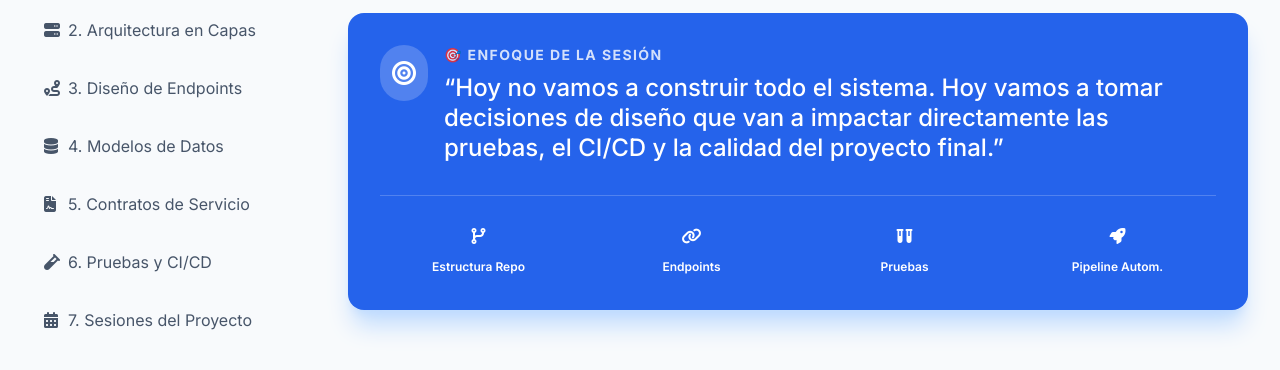
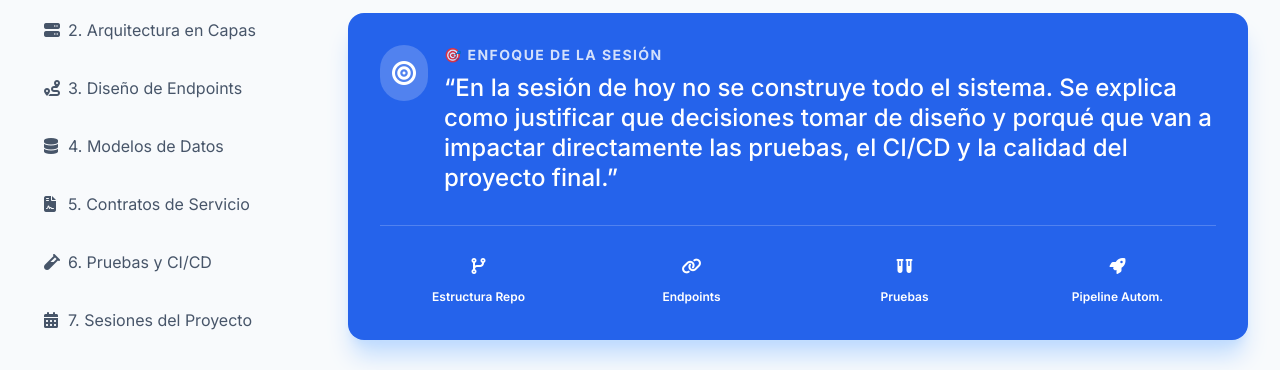
Before and after one commit to dmtoquica/IngeWebVirtual, a plain HTML site: page index.html in a window 1280 px wide. Shown: the part 256-626 px from the top of the page. Drawn offline with nearby package versions, Linux system fonts and the light colour scheme.

Commit message:
Update index.html
justificando

```diff
--- a/index.html
+++ b/index.html
@@ -126,7 +126,7 @@
                             <div>
                                 <h2 class="text-sm font-bold uppercase tracking-widest opacity-80 mb-2">🎯 Enfoque de la sesión</h2>
                                 <p class="text-2xl font-medium leading-tight">
-                                    “Hoy no vamos a construir todo el sistema. Hoy vamos a tomar decisiones de diseño que van a impactar directamente las pruebas, el CI/CD y la calidad del proyecto final.”
+                                    “En la sesión de hoy no se construye todo el sistema. Se explica como justificar que decisiones tomar de diseño y porqué que van a impactar directamente las pruebas, el CI/CD y la calidad del proyecto final.”
                                 </p>
                             </div>
                         </div>
```
